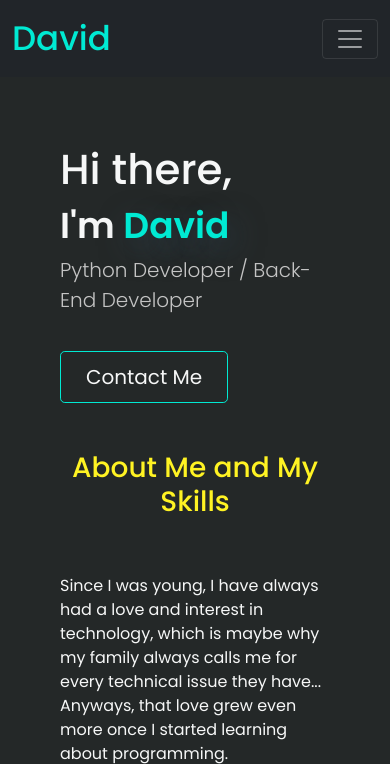
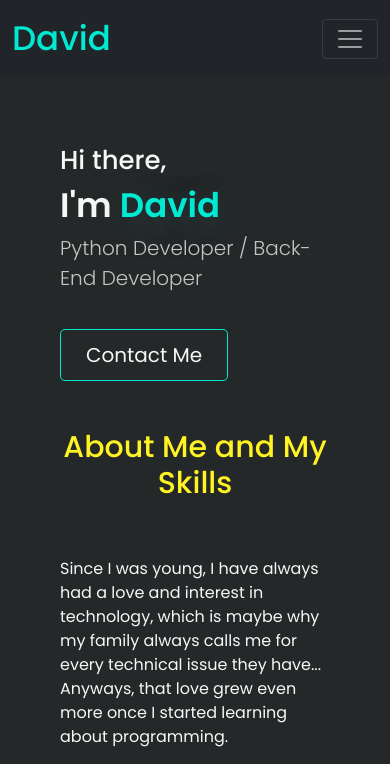
Before and after one commit to DavidR13/Portfolio, a Flask app: page / in a window 390 px wide. Shown: the top 764 px of the page. Run offline with Flask 2, Linux system fonts and the light colour scheme; some libraries are stand-ins or nearby versions.

Commit message:
updated mobile responsiveness

```diff
--- a/Flask_Directory/static/css/style.css
+++ b/Flask_Directory/static/css/style.css
@@ -425,9 +425,12 @@ h2 {
 
 @media only screen and (max-width: 768px) {
     h1 {
-        font-size: 36px !important;
+        font-size: 34px !important;
     }
     h2 {
-        font-size: 28px !important;
+        font-size: 30px !important;
+    }
+    h3 {
+        font-size: 26px !important;
     }
 }
```
